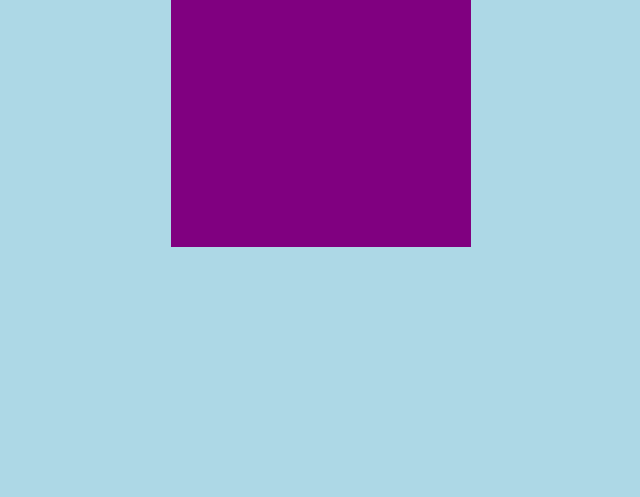
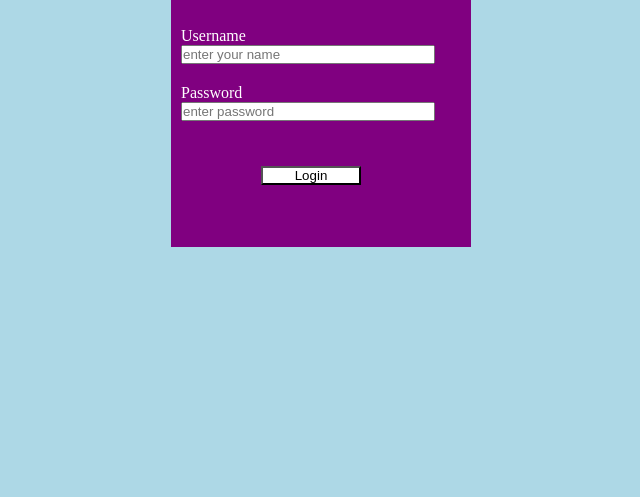
Before and after one commit to santhuinfo/login, a plain HTML site: page login.html in a window 1280 px wide. Shown: the part 303-800 px from the top of the page, without its empty margins (319-959 px from the left). Drawn offline with Linux system fonts and the light colour scheme.

Commit message:
login created

```diff
--- a/login.html
+++ b/login.html
@@ -10,8 +10,14 @@
      <div class="ecto">
         <div class="meso">
             <div class="endo">
-                <p>hiii</p>
-
+                <h2>LOGIN</h2>
+            </div>
+                    <div class="label">
+                    <label for="name" class="user">Username</label>
+                    <input type="text"  class="usertxt" placeholder="enter your name">
+                    <label for="password" class="pas">Password</label>
+                    <input type="password" class="pastxt" placeholder="enter password">
+            <button>Login</button>
             </div>
         </div>
     </div>
--- a/login.scss
+++ b/login.scss
@@ -18,6 +18,47 @@
         left: 50%;
         top: 50%;
         transform: translate(-50%,-50%);
+
+
+        .label{
+            margin-top:80px;
+            display:inline-block;
+            color:white;
+            font-style: bold;
+            margin-left:10px;
+            .usertxt{
+              margin-bottom:20px;
+              width:250px;
+            }
+            .pastxt{
+                width:250px;
+
+            }
+            button{
+                width:100px;
+                background-color: white;
+                margin-top:45px;
+                margin-left:80px;
+            }
+
+        }
+
+        .endo{
+             @include width-height(300px,50px );
+        background-color:black;
+        position:absolute;
+        display:inline-block;
+        margin-top:0px;
+        z-index: 1;
+        h2{
+             color: white;
+        font-style: bold;
+        margin-top:10px;
+        margin-left:100px;
+
+        }
+    }
+
     }
 
 }
```
Also changed, not shown: login.css, 1 other file.
